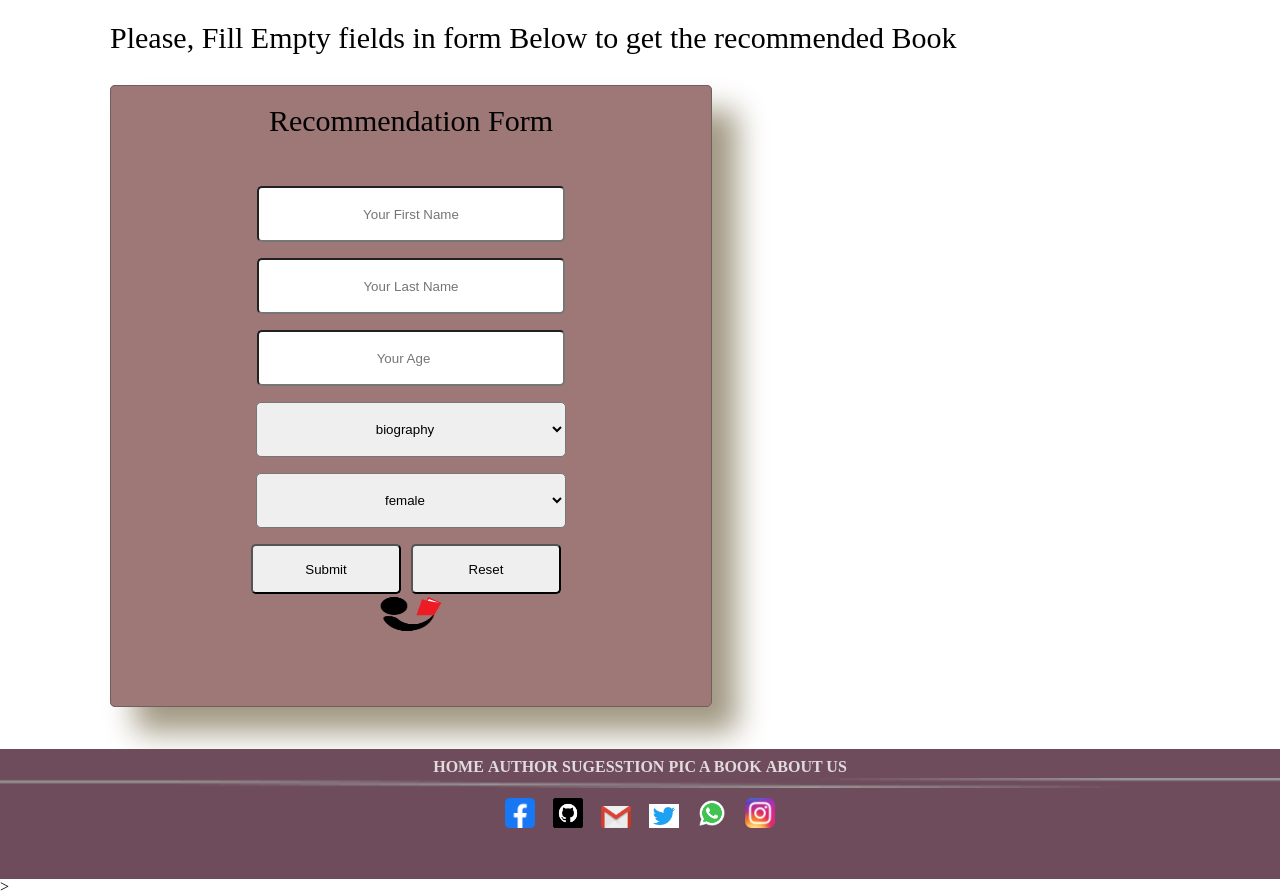
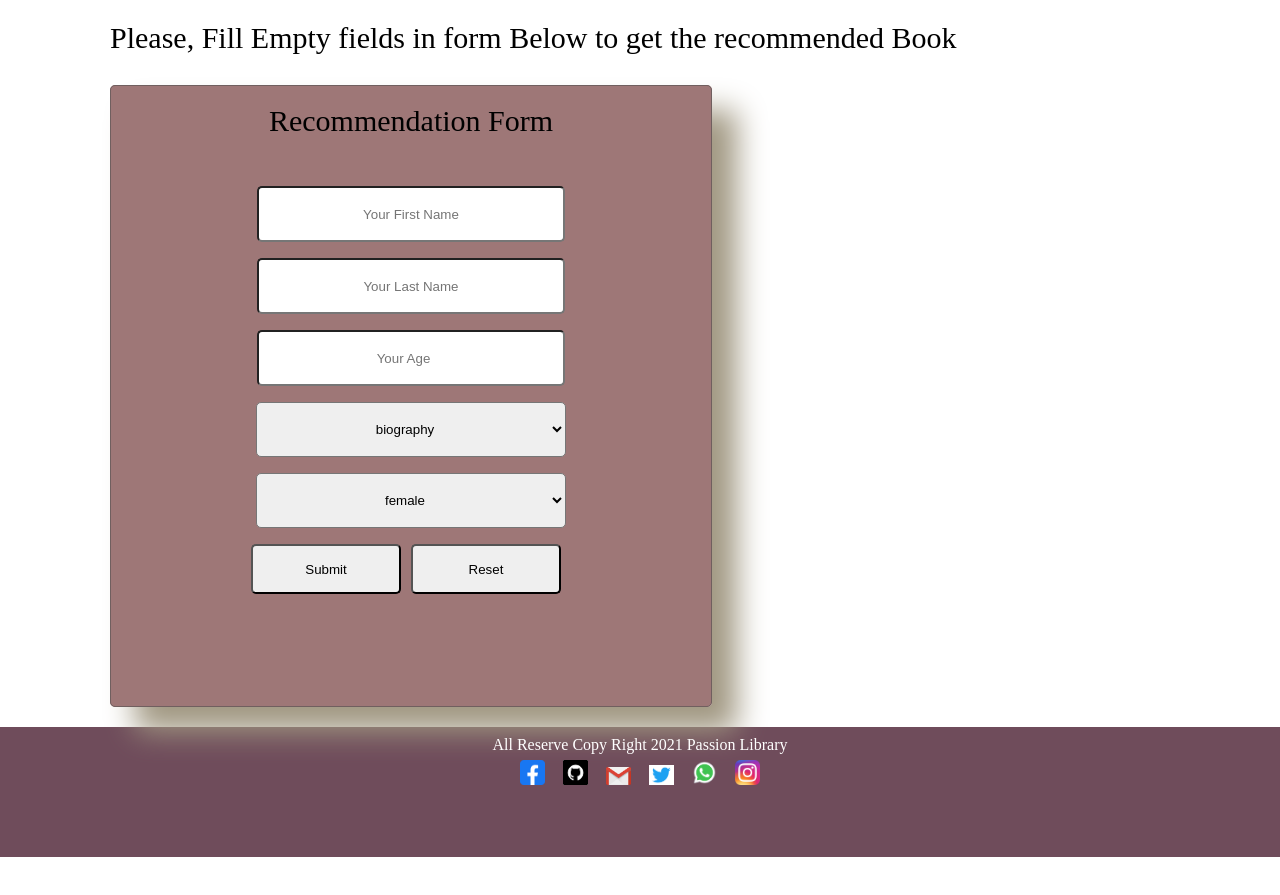
Before and after one commit to Our-Passion/library, a plain HTML site: page form.html in a window 1280 px wide. Shown: the part 785-1680 px from the top of the page. After the commit the page ends 1642 px from the top, so only its background shows below. Drawn offline with nearby package versions, Linux system fonts and the light colour scheme.

Commit message:
fixed file

```diff
--- a/css/About-us.css
+++ b/css/About-us.css
@@ -5,11 +5,6 @@
  height: 200px;
  border: 2px solid rgb(56, 168, 28);
  padding: 10px;
-
-}
-
-body{
-    margin: auto;
 
 }
 
@@ -32,7 +27,7 @@ main section div img {
 
 }
 h3{
-    color: black;
+ color: whitesmoke;
  text-shadow: 2px 2px 4px #000000;
  font-size: 22px;
 }
@@ -61,9 +56,7 @@ h1{
  padding-top: 10px;
  font-size: 40px;
 }
-body {
-    font-family: Arial, Helvetica, sans-serif;
-  }
+
 
 .flip-card {
  background-color: transparent;
@@ -149,7 +142,7 @@ header a{
 font-size : 25px ;
 font-weight : bolder ;
 text-decoration : none ;
-  color : black;
+color : whitesmoke;
 }
 #logo{
 margin: 20px;
@@ -171,36 +164,18 @@ header a:hover {
 
 }
 
-footer {
-  background-color: #6F4C5B ;
-  background-size: cover ;
-  height : 200px ;
-  margin-top: 20px;
-}
-footer section:nth-child(1) {
-  padding-top : 100px ;
-  padding-right : 30px ;
-  float : right ;
-}
-footer section a {
-  cursor :grabbing ;
-  color: rgb(255, 255, 255 , 0.8);
-  text-decoration : none ;
-  font-weight : bolder ;
-  font-size : 16px ;
-  padding : 14px ;
-}
-footer section a:hover {
-  color: white;
-}
-footer section img {
-  padding : 10px ;
-}
-#hr{
-  width: 100%;
-}
 header{
 padding-bottom: 50px;
 
 
 }
+footer p {
+padding-left: 570px;
+font-size: 15px;
+position: relative;
+bottom: 10px;
+}
+#icons{
+position: relative;
+bottom: 50px;
+}
--- a/css/mybook.css
+++ b/css/mybook.css
@@ -1,5 +1,3 @@
-
-
 /* HEADER */
 header {
   height :120px ;
--- a/form.html
+++ b/form.html
@@ -17,7 +17,7 @@
                         <h1>Passion Library</h1>
 
             <a href='./aboutus.html'>ABOUT US</a>
-            <a href='./form.html'>PICK A BOOK</a>
+            <a href='./form.html'>PIC A BOOK</a>
             <a href='./mybook.html'>SUGESSTION</a>
             <a href='./author.html'>AUTHOR</a>
             <a href='./index.html'>HOME</a>
@@ -35,7 +35,7 @@
 
 <br><br>
 
-
+<div id="row">
  <fieldset id="ehab">
   <div id="container">
 
@@ -67,36 +67,29 @@
     <input type="button" value="Reset" onclick="fx();">
   </div>
     </form>
-   <img src='./img/logo.png' alt="logo" width='70' height='40'>
 
  </fieldset>
-</div>
 <div id="get">
     <a id="se" href=""><img id="img" src=""></a>
     <article id="par"></article>
   </div>
-
+</div>
 
 </main>
 <footer>
+    <p>All Reserve Copy Right 2021 Passion Library</p>
     <section>
-        <a href='./index.html'>HOME</a>
-        <a href='./author.html'>AUTHOR</a>
-        <a href="./mybook.html">SUGESSTION</a>
-        <a href='./form.html'>PIC A BOOK</a>
-        <a href='./aboutus.html'>ABOUT US</a>
-        </section>
-        <img src='img/hr-img.png' alt='' width='100%' height='10'>
-        <section>
-            <a href="" target='_balnk'><img src="img/face.png" alt="facebook" width='30px'></a>
-                <a href='' target='_balnk'><img src="img/giit.png" alt="github" width='30px'></a>
-                <a href='' target='_balnk'><img src="img/mail.png" alt="google" width='30px'></a>
-                <a href='' target='_balnk'><img src="img/twit.png" alt="twiter" width='30px'></a>
-                <a href='' target='_balnk'><img src="img/wats.png" alt="watsapp" width='30px'></a>
-                <a href='' target='_balnk'><img src="img/insta.png" alt="insta" width='30px'></a>
+            <a href="" target='_balnk'><img src="img/face.png" alt="facebook" width='25px'></a>
+                <a href='' target='_balnk'><img src="img/giit.png" alt="github" width='25px'></a>
+                <a href='' target='_balnk'><img src="img/mail.png" alt="google" width='25px'></a>
+                <a href='' target='_balnk'><img src="img/twit.png" alt="twiter" width='25px'></a>
+                <a href='' target='_balnk'><img src="img/wats.png" alt="watsapp" width='25px'></a>
+                <a href='' target='_balnk'><img src="img/insta.png" alt="insta" width='25px'></a>
             </section>
 </footer>
+<script src='js/author.js'>
+</script>
    <script src="https://unpkg.com/sweetalert/dist/sweetalert.min.js"></script>
     <script src="js/form.js"></script>
 </body>
-</html>>
+</html>
--- a/js/form.js
+++ b/js/form.js
@@ -39,7 +39,7 @@ function render (x,firstName, lastName ){
 
   if (x === 'novel'){
 
-    getget.style=" box-shadow: 25px 25px 30px #A19882;padding-top:50px;max-width: 600px;font-family:arial;height:570px;width: 500PX;padding-left: 100px;margin-bottom: 30px;    background-color: #9E7777;    border-radius: 5px;";
+    getget.style="box-shadow: 0 4px 8px 0 rgba(0, 0, 0, 0.2);padding-top:50px;max-width: 600px;font-family:arial;height:570px;width: 600PX;padding-left: 200px;margin-bottom: 30px;";
     getimg.style="height: 450px;width: 400px;";
 
     swal({
@@ -52,7 +52,7 @@ function render (x,firstName, lastName ){
     getimg.src = './img/Practical-Magic.jpg';
   }
   if (x === 'story'){
-    getget.style=" box-shadow: 25px 25px 30px #A19882;padding-top:50px;max-width: 600px;font-family:arial;height:570px;width: 500PX;padding-left: 100px;margin-bottom: 30px;    background-color: #9E7777;    border-radius: 5px;";
+    getget.style="box-shadow: 0 4px 8px 0 rgba(0, 0, 0, 0.2);padding-top:50px;max-width: 600px;font-family:arial;height:570px;width: 600PX;padding-left: 200px;margin-bottom: 30px;";
     getimg.style="height: 450px;width: 400px;";
 
     swal({
@@ -64,7 +64,7 @@ function render (x,firstName, lastName ){
     getimg.src = './img/The-World-That-We-Knew.jpg';
   }
   if (x === 'crime'){
-    getget.style=" box-shadow: 25px 25px 30px #A19882;padding-top:50px;max-width: 600px;font-family:arial;height:570px;width: 500PX;padding-left: 100px;margin-bottom: 30px;    background-color: #9E7777;    border-radius: 5px;";
+    getget.style="box-shadow: 0 4px 8px 0 rgba(0, 0, 0, 0.2);padding-top:50px;max-width: 600px;font-family:arial;height:570px;width: 600PX;padding-left: 200px;margin-bottom: 30px;";
     getimg.style="height: 450px;width: 400px;";
 
     swal({
@@ -77,7 +77,7 @@ function render (x,firstName, lastName ){
   }
 
   if (x === 'challenge'){
-    getget.style=" box-shadow: 25px 25px 30px #A19882;padding-top:50px;max-width: 600px;font-family:arial;height:570px;width: 500PX;padding-left: 100px;margin-bottom: 30px;    background-color: #9E7777;    border-radius: 5px;";
+    getget.style="box-shadow: 0 4px 8px 0 rgba(0, 0, 0, 0.2);padding-top:50px;max-width: 600px;font-family:arial;height:570px;width: 600PX;padding-left: 200px;margin-bottom: 30px;";
     getimg.style="height: 450px;width: 400px;";
 
     swal({
```
Also changed, not shown: aboutus.html (+14 -33 lines), js/mybook.js (line endings or trailing spaces), 1 other file. Lines whose indentation alone changed are shown as unchanged.
